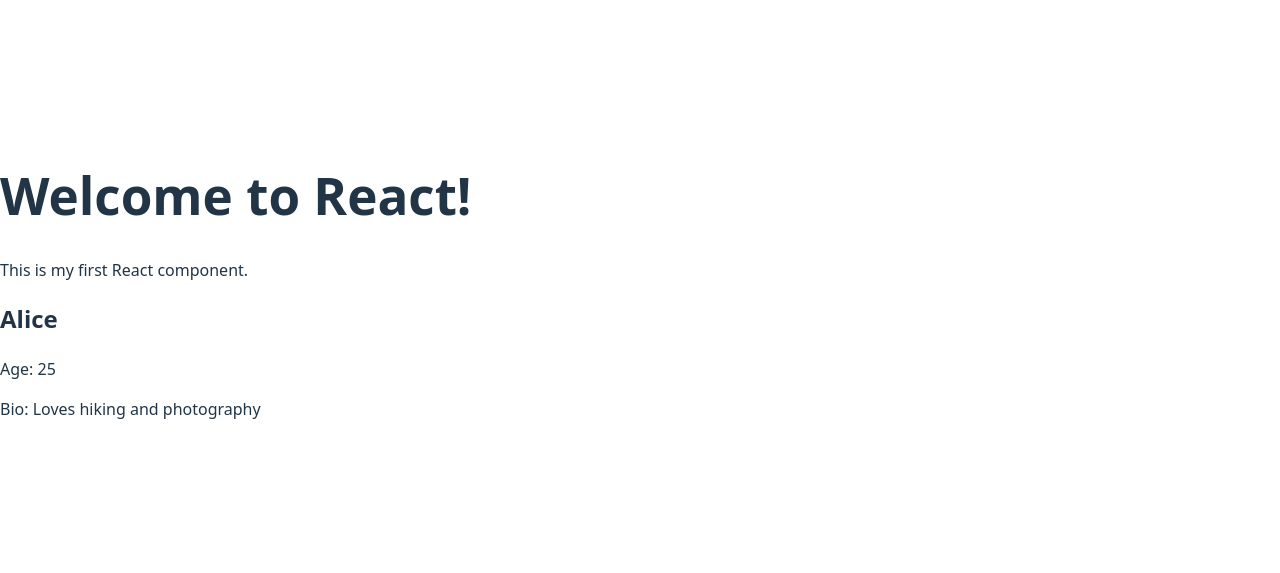
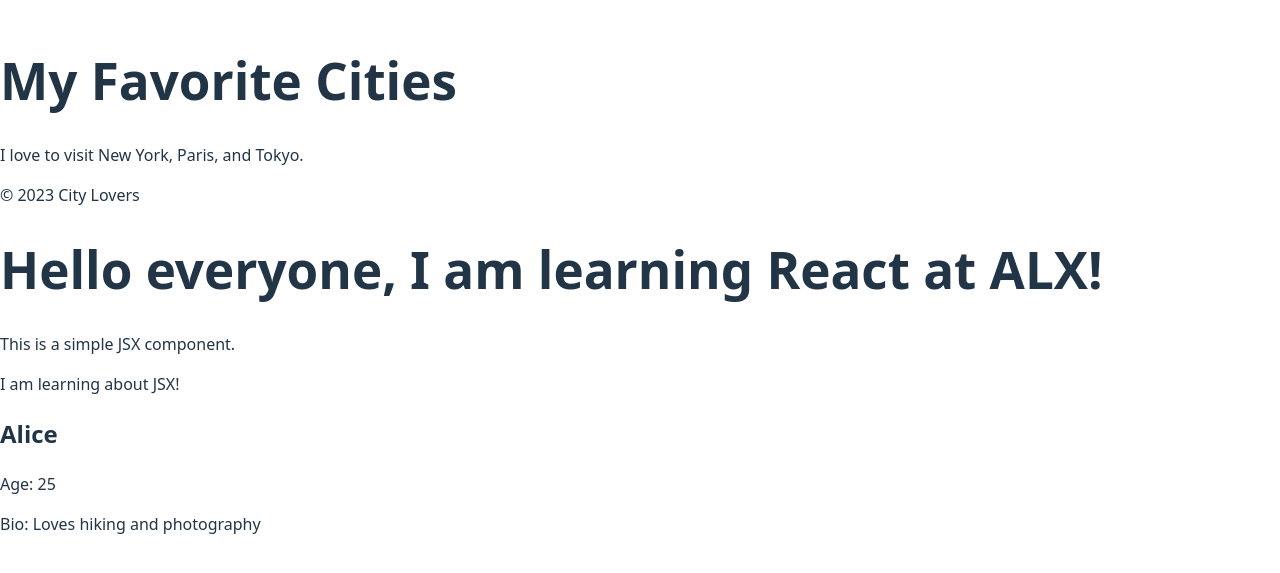
Before and after one commit to Abbylearns/alx-fe-reactjs, a React (Vite) app in the folder alx-react-app/: page / in a window 1280 px wide. Shown: the part 115-688 px from the top of the page. Built offline with nearby package versions, Linux system fonts and the light colour scheme.

Commit message:
Tasks 1-3 :add WelcomeMessage, add Header/MainContent/Footer, add UserProfile with props, intergrate in App.jsx

```diff
--- a/alx-react-app/src/App.jsx
+++ b/alx-react-app/src/App.jsx
@@ -1,19 +1,23 @@
-import React from "react";
-import WelcomeMessage from "./components/WelcomeMessage";
-import UserProfile from "./components/UserProfile";
+// src/App.jsx
+import WelcomeMessage from "./components/WelcomeMessage"; // Task 1 import
+import Header from "./components/Header";                 // Task 2 import
+import MainContent from "./components/MainContent";       // Task 2 import
+import Footer from "./components/Footer";                 // Task 2 import
+import UserProfile from "./components/UserProfile";       // Task 3 import
 
 function App() {
   return (
     <div>
-      {/* Task 1 + 2: Welcome message */}
+      {/* Task 2: order must be Header -> MainContent -> Footer */}
+      <Header />
+      <MainContent />
+      <Footer />
+
+      {/* Task 1: must be imported & rendered; exact texts are inside the component */}
       <WelcomeMessage />
 
-      {/* Task 3: User profile with props */}
-      <UserProfile
-        name="Alice"
-        age="25"
-        bio="Loves hiking and photography"
-      />
+      {/* Task 3: render with props */}
+      <UserProfile name="Alice" age="25" bio="Loves hiking and photography" />
     </div>
   );
 }
--- a/alx-react-app/src/components/UserProfile.jsx
+++ b/alx-react-app/src/components/UserProfile.jsx
@@ -1,13 +1,12 @@
-import React from "react";
-
-const UserProfile = (props) => {
+// src/components/UserProfile.jsx
+function UserProfile({ name, age, bio }) {
   return (
     <div>
-      <h2>{props.name}</h2>
-      <p>Age: {props.age}</p>
-      <p>Bio: {props.bio}</p>
+      <h2>{name}</h2>
+      <p>Age: {age}</p>
+      <p>Bio: {bio}</p>
     </div>
   );
-};
+}
 
 export default UserProfile;
--- a/alx-react-app/src/components/WelcomeMessage.jsx
+++ b/alx-react-app/src/components/WelcomeMessage.jsx
@@ -1,12 +1,12 @@
-import React from "react";
-
-const WelcomeMessage = () => {
+// src/components/WelcomeMessage.jsx
+function WelcomeMessage() {
   return (
     <div>
-      <h1>Welcome to React!</h1>
-      <p>This is my first React component.</p>
+      <h1>Hello everyone, I am learning React at ALX!</h1>
+      <p>This is a simple JSX component.</p>
+      <p>I am learning about JSX!</p>
     </div>
   );
-};
+}
 
 export default WelcomeMessage;
```
